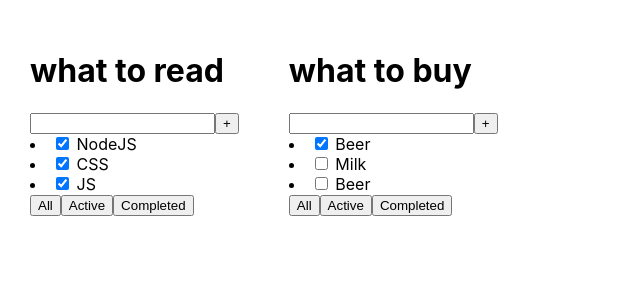
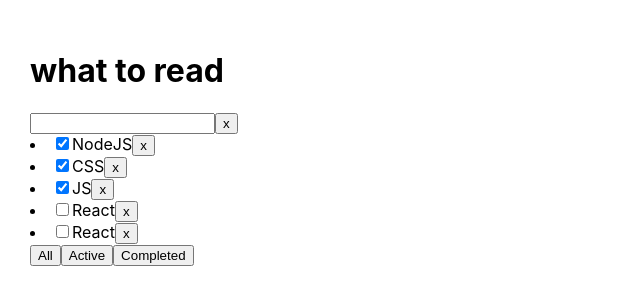
Before and after one commit to Yura574/todolist1, a React (Create React App) app: page / in a window 1280 px wide. Shown: the top 304 px of the page, without its empty margins (0-640 px from the left). Built offline with nearby package versions, Linux system fonts and the light colour scheme.

Commit message:
lesson 2

```diff
--- a/src/App.tsx
+++ b/src/App.tsx
@@ -1,22 +1,47 @@
-import React from 'react';
+import React, {useState} from 'react';
 import './App.css';
 import {TodoList} from "./TodoListType";
 
+export type FilterValueType =  'all' | 'completed' | 'active'
+
 function App() {
-    const task1 = [
+    debugger
+    let [task, setTask] = useState([
         {id: 1, title: 'NodeJS', isDone: true},
-        {id: 1, title: 'CSS', isDone: true},
-        {id: 1, title: 'JS', isDone: true},
-    ]
-    const task2 = [
-        {id: 1, title: 'Beer', isDone: true},
-        {id: 1, title: 'Milk', isDone: false},
-        {id: 1, title: 'Beer', isDone: false},
-    ]
+        {id: 2, title: 'CSS', isDone: true},
+        {id: 3, title: 'JS', isDone: true},
+        {id: 4, title: 'React', isDone: false},
+        {id: 5, title: 'React', isDone: false},
+    ])
+
+    let [filter, setFilter] = useState<FilterValueType>('all')
+
+    function removeTask(id: number) {
+        const task2 = task.filter(t => t.id !== id)
+        setTask(task2)
+    }
+
+    function changeFilter(value: 'all' | 'active' | 'completed') {
+        setFilter(value)
+    }
+
+    let taskForTodoList = task;
+
+    if (filter === 'completed') {
+        taskForTodoList = task.filter(t => t.isDone)
+    }
+    if (filter === 'active') {
+        taskForTodoList = task.filter(t => !t.isDone)
+    }
+
+
     return (
         <div className="App">
-         <TodoList title = 'what to read' task={task1}/>
-         <TodoList title='what to buy' task={task2}/>
+            <TodoList title='what to read'
+                      tasks={taskForTodoList}
+                      removeTask={removeTask}
+                      changeFilter={changeFilter}
+            />
         </div>
     );
 }
--- a/src/TodoListType.tsx
+++ b/src/TodoListType.tsx
@@ -1,6 +1,7 @@
 import React from "react";
+import {FilterValueType} from "./App";
 
-type  TaskType = {
+export type  TaskType = {
     id: number,
     title: string,
     isDone: boolean
@@ -8,13 +9,23 @@ type  TaskType = {
 
 type TodoListType = {
     title: string,
-    task: Array<TaskType>
+    tasks: Array<TaskType>
+    removeTask: (id:number) => void
+    changeFilter: (value: FilterValueType) => void
 }
 
 
 export function TodoList(props: TodoListType) {
 
-
+    const task = props.tasks.map(t => <li key={t.id}>
+            <input  type="checkbox" checked={t.isDone}/>
+            <span>{t.title}</span>
+            <button onClick={() => {
+                props.removeTask(t.id)
+            }}>x
+            </button>
+        </li>
+    )
 
     return (
 
@@ -22,15 +33,13 @@ export function TodoList(props: TodoListType) {
             <h1>{props.title}</h1>
             <div>
                 <input type="text"/>
-                <button>+</button>
+                <button>x</button>
             </div>
-            <li><input type="checkbox" checked={props.task[0].isDone}/> <span>{props.task[0].title}</span></li>
-            <li><input type="checkbox" checked={props.task[1].isDone}/> <span>{props.task[1].title}</span></li>
-            <li><input type="checkbox" checked={props.task[2].isDone}/> <span>{props.task[2].title}</span></li>
+            <div>{task}</div>
             <div>
-                <button>All</button>
-                <button>Active</button>
-                <button>Completed</button>
+                <button onClick={() => {props.changeFilter('all')}}>All</button>
+                <button onClick={() => {props.changeFilter('active')}}>Active</button>
+                <button onClick={() => {props.changeFilter('completed')}}>Completed</button>
             </div>
         </div>
     )
```
